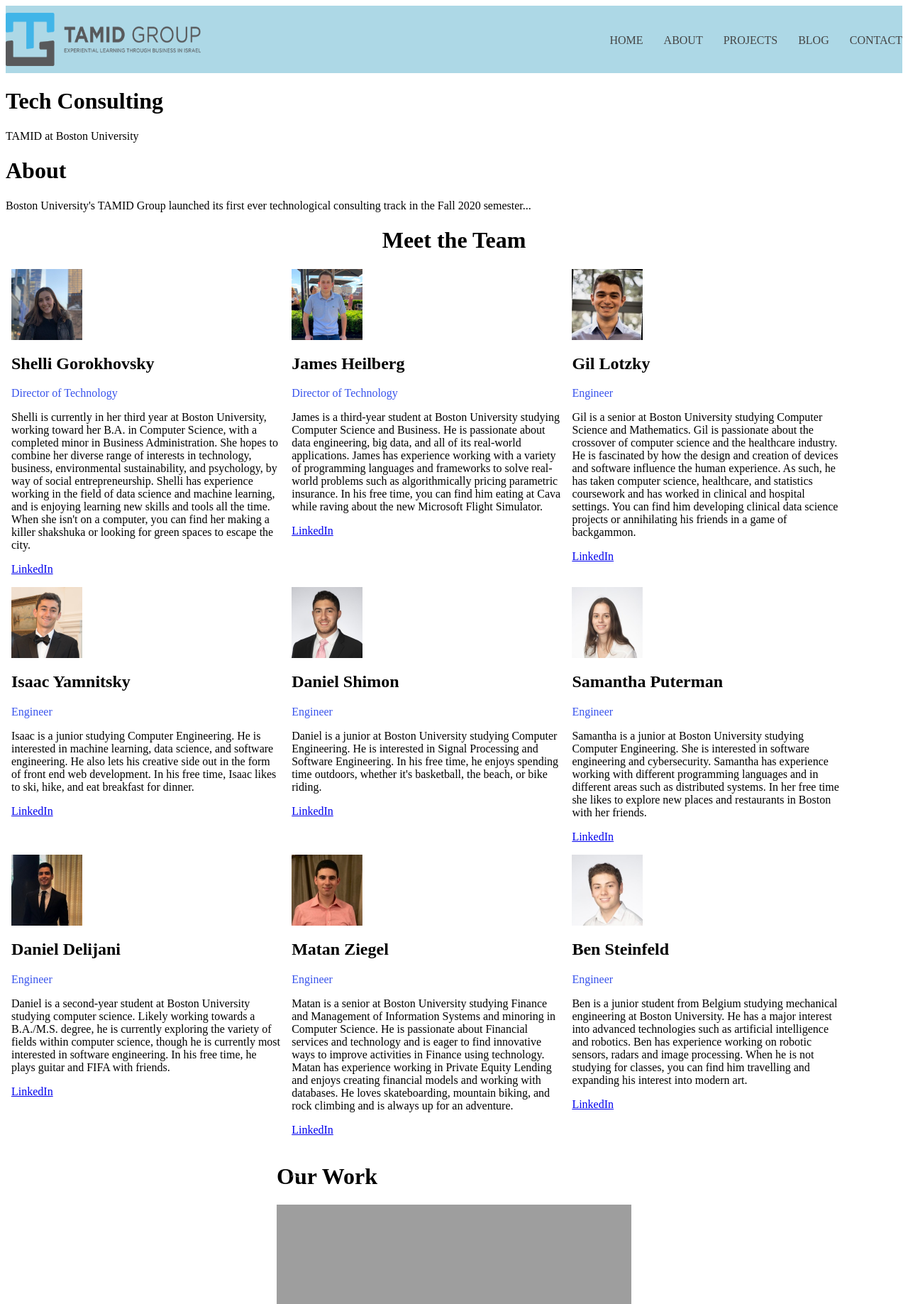
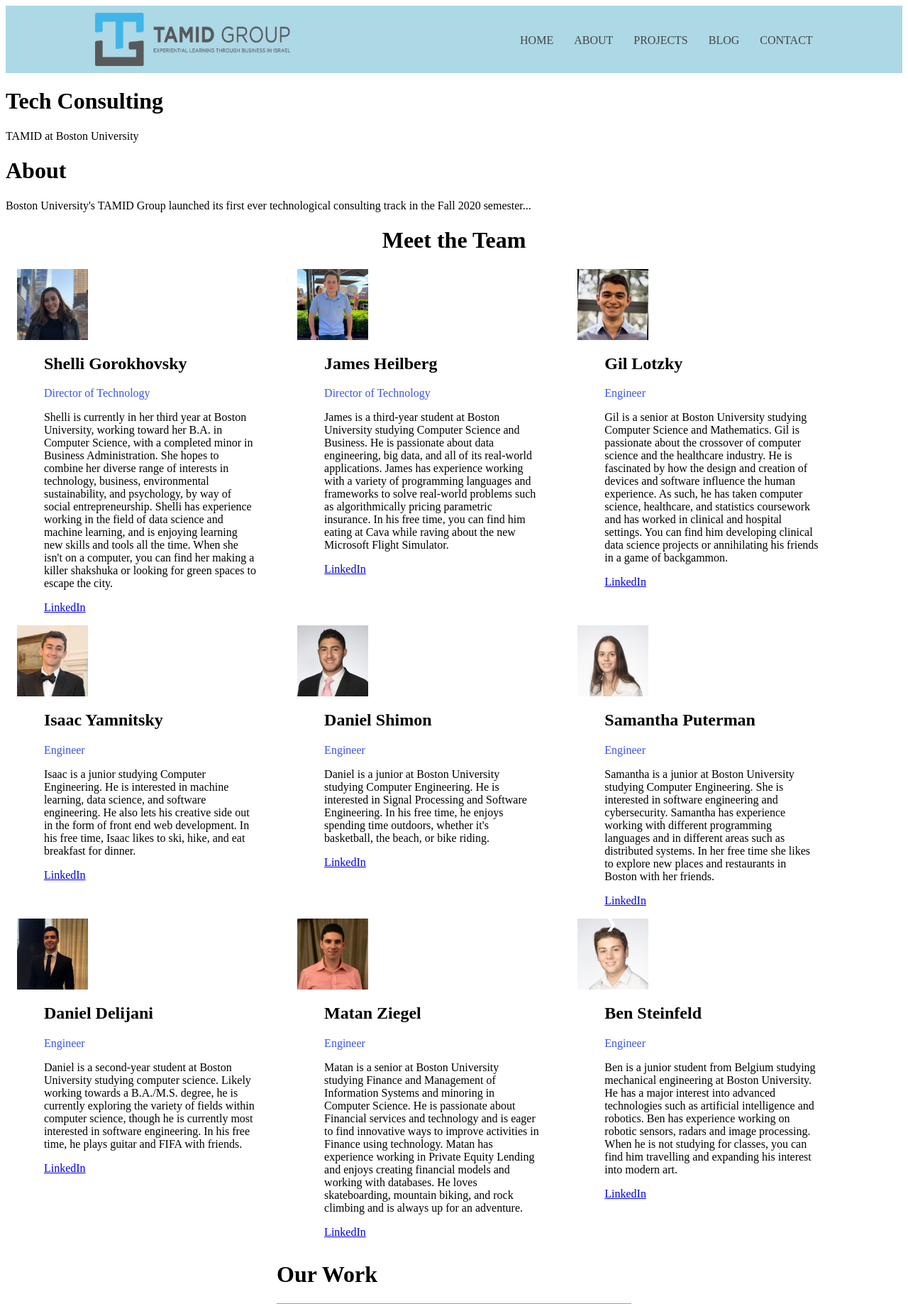
Before and after one commit to sgorok/butechtrack, a Flask app: page / in a window 1280 px wide. Shown: the top 1837 px of the page at 71% size. Run offline with Flask 2, Linux system fonts and the light colour scheme; grey boxes are pictures that could not be loaded.

Commit message:
change in css for row and cols of 3x3 forgot to accept changes

```diff
--- a/static/main.css
+++ b/static/main.css
@@ -5,7 +5,6 @@
     text-align: center;
     text-decoration: none;
   }
-<<<<<<< HEAD
 
 article {
   display: grid;
@@ -53,7 +52,6 @@
 
 
 
-=======
 
 .container {
   width: 80%;
@@ -120,7 +118,6 @@
 nav a:hover::before {
   width: 100%
 }
->>>>>>> daniel_branch
 
 
   /*----------Start of Portfolio Gallery-------------*/
```
